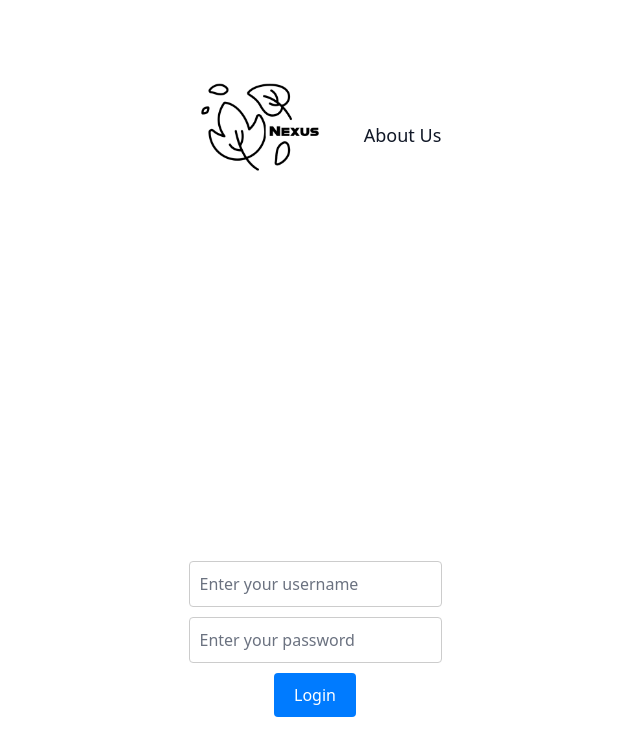
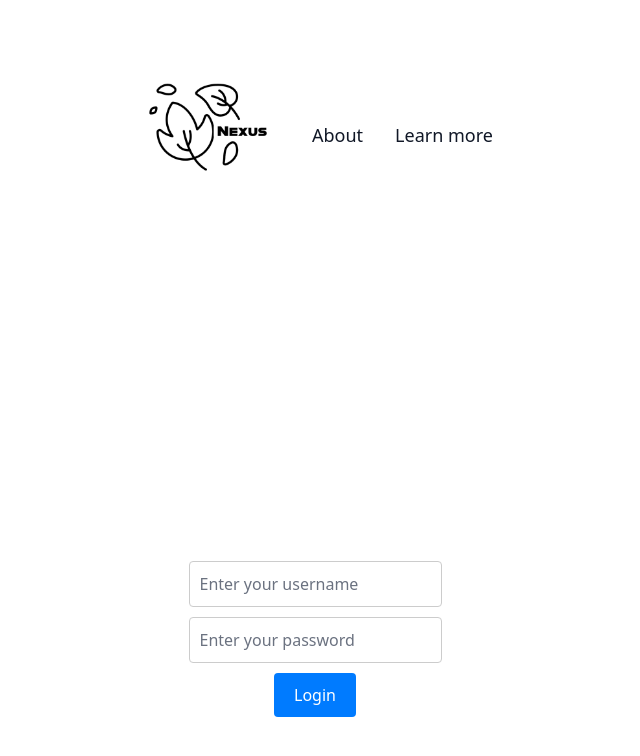
Before and after one commit to abdulkwele1/Nexus, a Vue app: page / in a window 1280 px wide. Shown: the top 756 px of the page, without its empty margins (325-965 px from the left). Built offline with nearby package versions, Linux system fonts and the light colour scheme.

Commit message:
partial revert 33df24a68b03ee2e683c88ad2ca2b18423eb0c38

```diff
--- a/src/components/About.vue
+++ /dev/null
@@ -1,3 +0,0 @@
-<template>
-
-</template>
--- a/src/components/navBar.vue
+++ b/src/components/navBar.vue
@@ -36,7 +36,10 @@
       <div class="hidden w-full md:block md:w-auto" id="navbar-default">
         <ul class="font-medium flex flex-col p-4 md:p-0 mt-4 border md:flex-row md:space-x-8 rtl:space-x-reverse md:mt-0 md:border-0 dark:bg-gray-800 md:dark:bg-gray-900 dark:border-gray-700">
           <li>
-            <a href="#" class="block py-2 px-3 text-gray-900 rounded hover:bg-gray-100 md:hover:bg-transparent md:border-0 md:hover:text-blue-700 md:p-0 dark:text-white md:dark:hover:text-blue-500 dark:hover:bg-gray-700 dark:hover:text-white md:dark:hover:bg-transparent">About Us</a>
+            <a href="#" class="block py-2 px-3 text-gray-900 rounded hover:bg-gray-100 md:hover:bg-transparent md:border-0 md:hover:text-blue-700 md:p-0 dark:text-white md:dark:hover:text-blue-500 dark:hover:bg-gray-700 dark:hover:text-white md:dark:hover:bg-transparent">About</a>
+          </li>
+          <li>
+            <a href="#" class="block py-2 px-3 text-gray-900 rounded hover:bg-gray-100 md:hover:bg-transparent md:border-0 md:hover:text-blue-700 md:p-0 dark:text-white md:dark:hover:text-blue-500 dark:hover:bg-gray-700 dark:hover:text-white md:dark:hover:bg-transparent">Learn more</a>
           </li>
           <li v-if="isHomePage">
             <RouterLink to="/settings" class="flex items-center">
```
Also changed, not shown: 1 other file (tests, documents, lock files or other folders).
